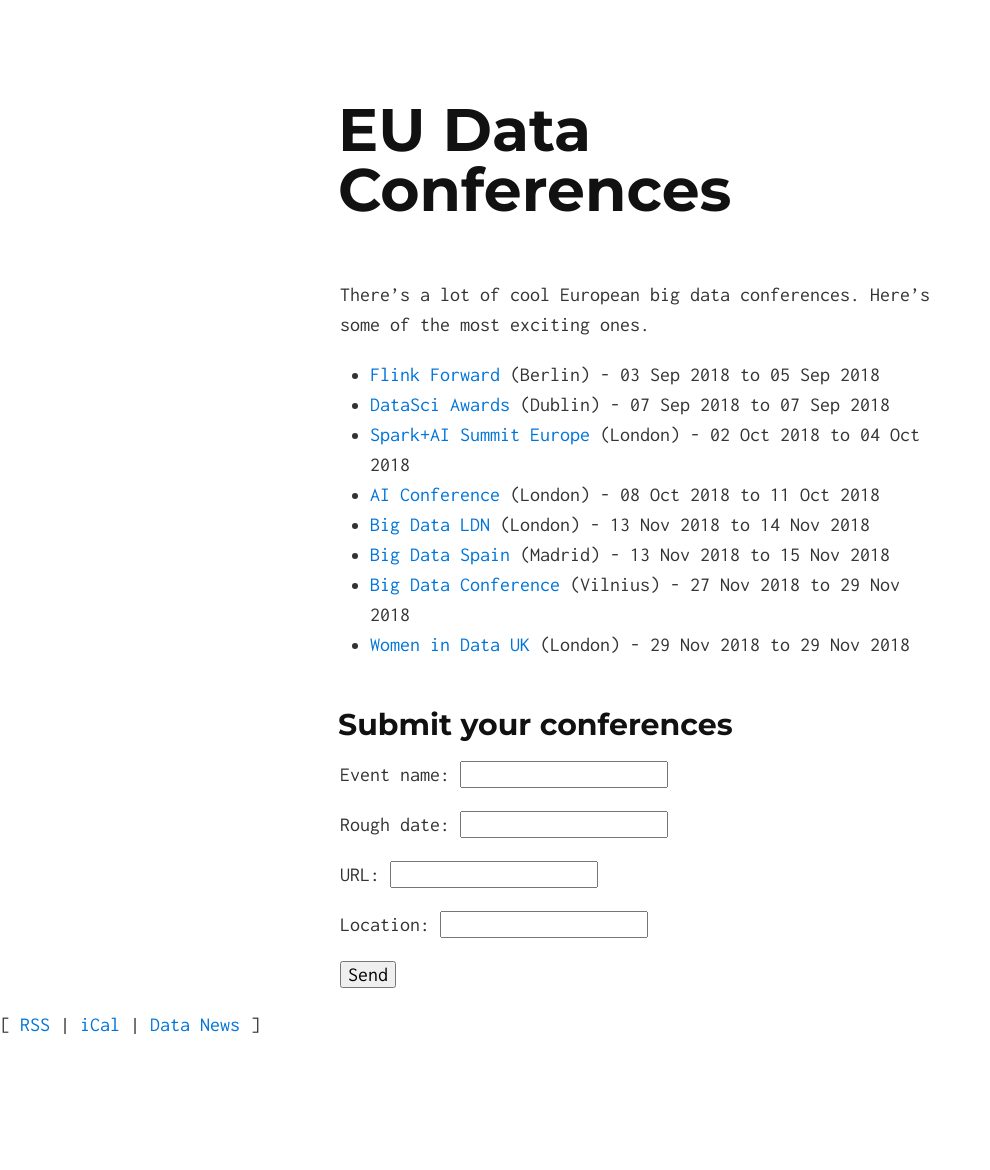
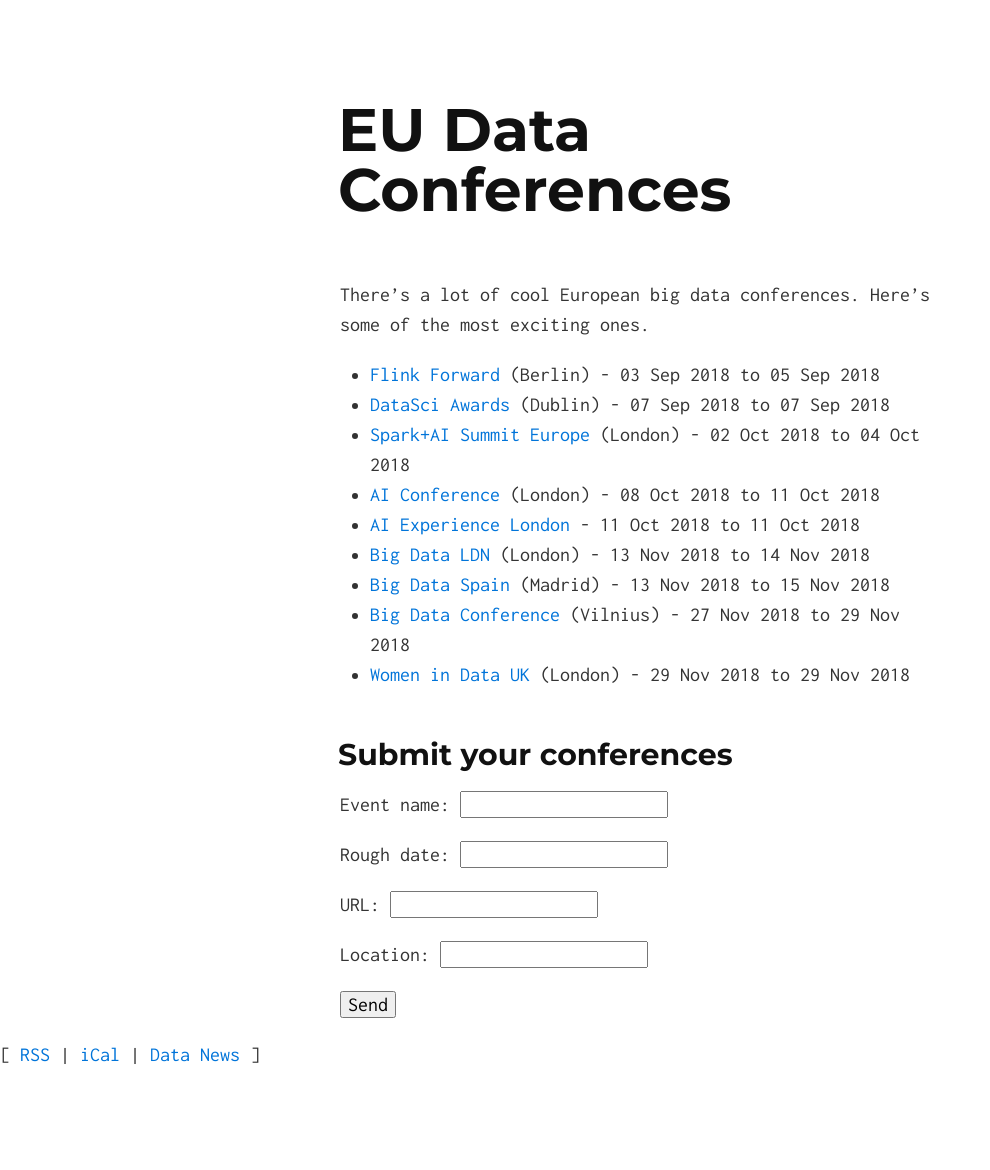
Before and after one commit to eudataconf/eudataconf, a Jekyll site: the page built from index.md, in a window 1280 px wide. Shown: the whole page, without its empty margins (0-990 px from the left). Built offline with Jekyll 4.4.1, drawn with Linux system fonts in a browser that asks for light colours; a script that is not in the unit is left out; before the commit the page ends 1140 px from its top, so only the background shows below that.

Commit message:
Update conferences.yml

```diff
--- a/_data/conferences.yml
+++ b/_data/conferences.yml
@@ -27,6 +27,12 @@
     startdate: '2018-10-08'
     uid: 33
     uri: 'https://conferences.oreilly.com/artificial-intelligence/ai-eu'
+  - enddate: '2018-10-11'
+    name: AI Experience London
+    roughdate: 11 October 2018
+    startdate: '2018-10-11'
+    uid: 36
+    uri: 'https://www.datarobot.com/ai-experience/london-2018/'
   - enddate: '2018-11-14'
     location: London
     name: Big Data LDN
```
